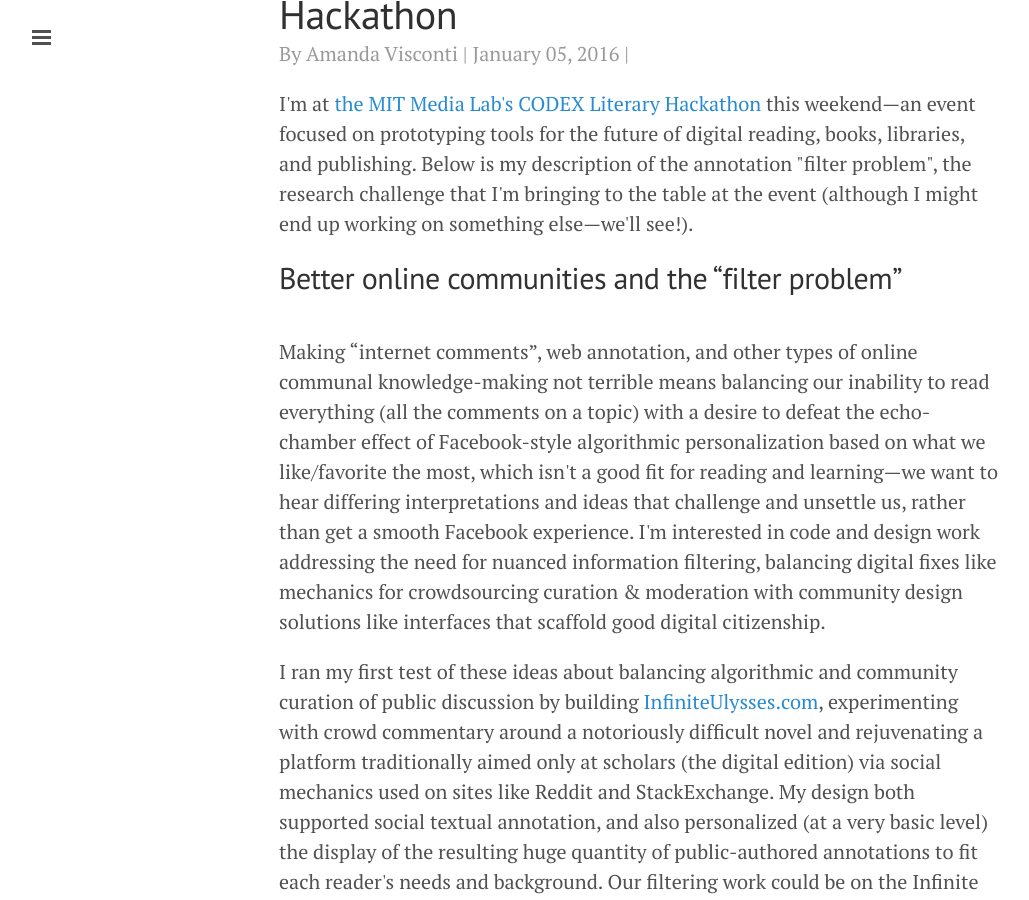
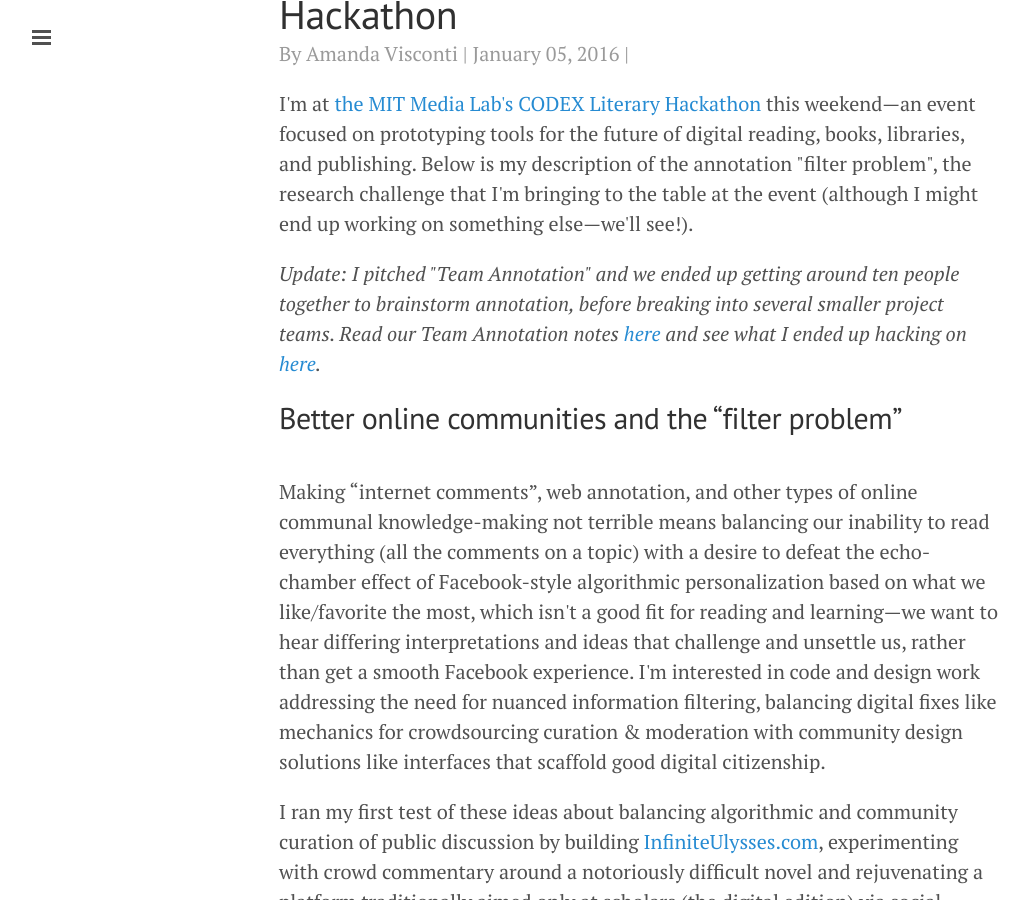
Before and after one commit to amandavisconti/literaturegeek, a Jekyll site: the page built from _posts/2016-01-05-codex.html, in a window 1280 px wide and 900 px high, scrolled down 313 px. Shown: the whole window, without its empty margins (1-1030 px from the left). Built offline with Jekyll 4.4.1, drawn with Linux system fonts in a browser that asks for light colours; nearby versions of some CDN libraries; Markdown is read by kramdown in place of the engine named in the settings; comment, search, counter and statistics services are not loaded.

Commit message:
Codex edits

```diff
--- a/_posts/2016-01-05-codex.html
+++ b/_posts/2016-01-05-codex.html
@@ -13,6 +13,8 @@
 ---
 
 <p>I'm at <a href="http://codexhackathon.com/">the MIT Media Lab's CODEX Literary Hackathon</a> this weekend—an event focused on prototyping tools for the future of digital reading, books, libraries, and publishing. Below is my description of the annotation "filter problem", the research challenge that I'm bringing to the table at the event (although I might end up working on something else—we'll see!).</p>
+
+<p><em>Update: I pitched "Team Annotation" and we ended up getting around ten people together to brainstorm annotation, before breaking into several smaller project teams. Read our Team Annotation notes <a href="https://hackdash.org/projects/568ff7e062b2cc5d050af6c8">here</a> and see what I ended up hacking on <a href="https://hackdash.org/projects/5692943e62b2cc5d050af71e">here</a>.</em></p>
 
 <P><h2>Better online communities and the “filter problem”</h2><br>
 Making “internet comments”, web annotation, and other types of online communal knowledge-making not terrible means balancing our inability to read everything (all the comments on a topic) with a desire to defeat the echo-chamber effect of Facebook-style algorithmic personalization based on what we like/favorite the most, which isn't a good fit for reading and learning—we want to hear differing interpretations and ideas that challenge and unsettle us, rather than get a smooth Facebook experience. I'm interested in code and design work addressing the need for nuanced information filtering, balancing digital fixes like mechanics for crowdsourcing curation & moderation with community design solutions like interfaces that scaffold good digital citizenship.</p>
```
